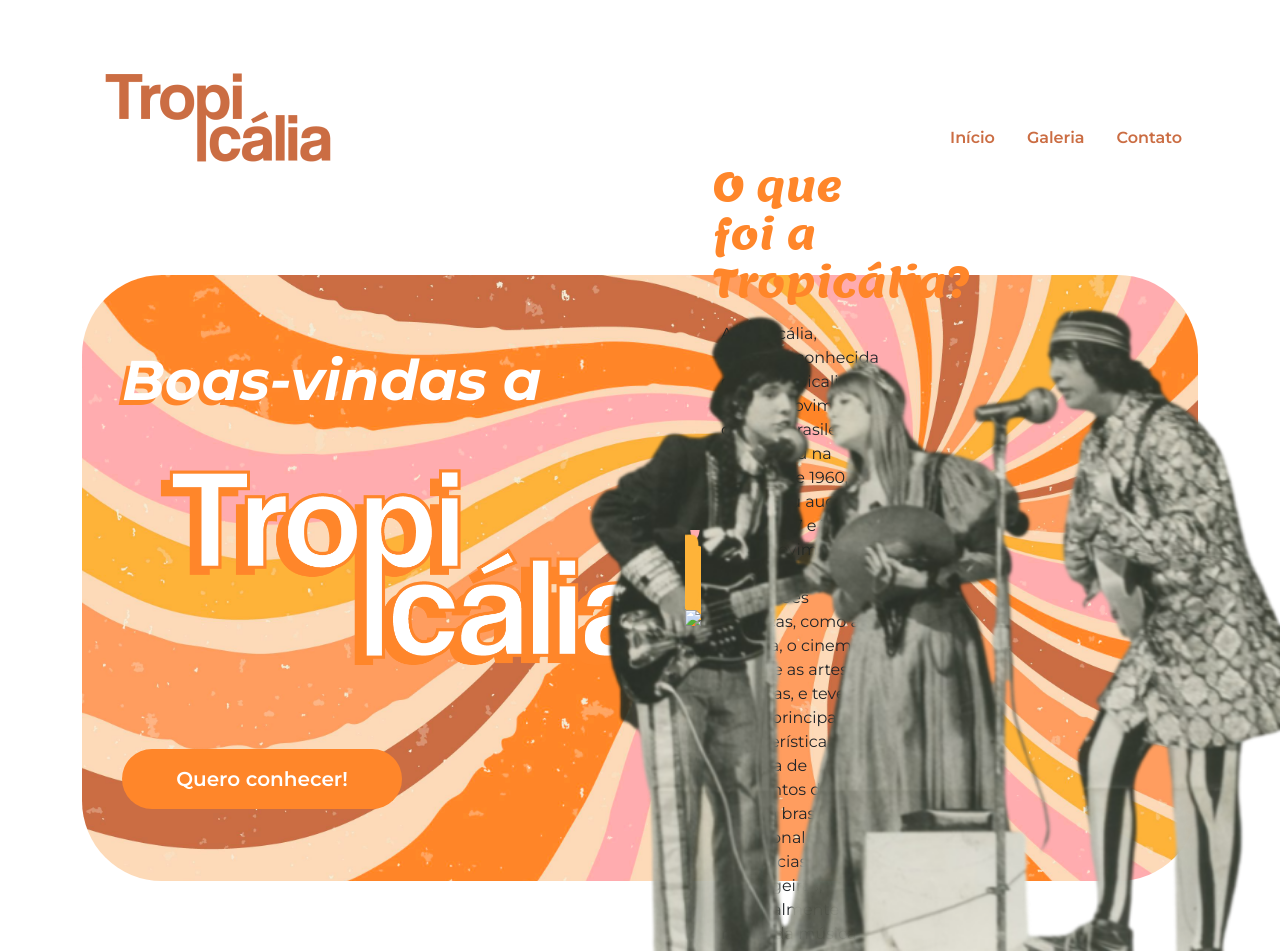
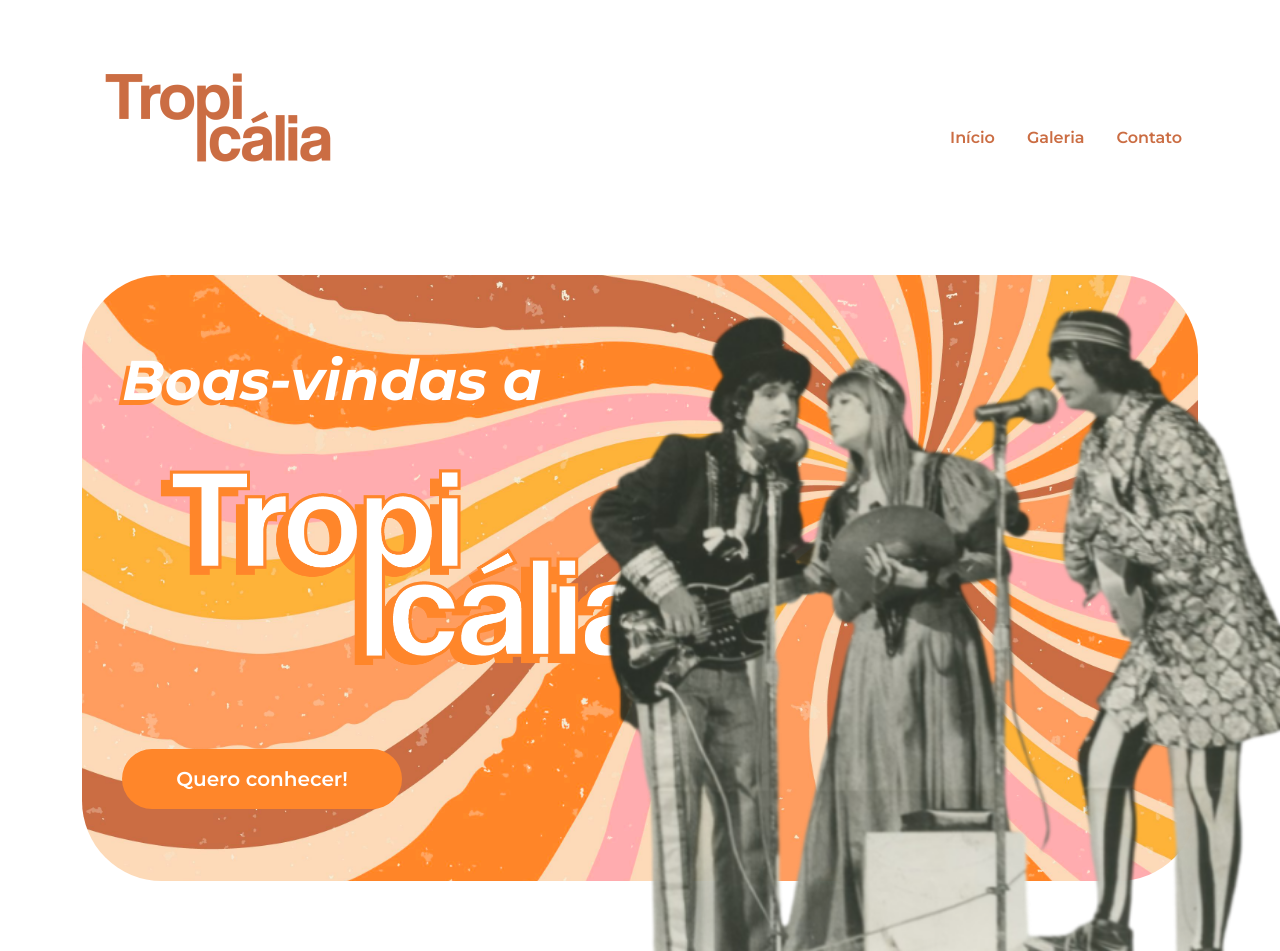
Before and after one commit to ProfessorAllan/Tropicalia, a plain HTML site: page index.html in a window 1280 px wide. Shown: the top 951 px of the page. Drawn offline with nearby package versions, Linux system fonts and the light colour scheme; a script that the page names is missing.

Commit message:
Update index.html

```diff
--- a/index.html
+++ b/index.html
@@ -39,7 +39,7 @@
                         conhecer!</a>
                 </div>
                 <img src="img/lossy-page1-640px-Os_Mutantes.tif (1).png" alt="A imagem mostra o grupo musical tropicalista Os Mutantes. São três pessoas cantando em dois microfones" title="Os mutantes - CC0 Domínio Público / Acervo Arquivo Nacional" class="img-fluid img-inicio">
-                <img src="img/img/800px-Isla_Tropicalia_Tabarca.jpg
+
             </div>
         </section>
 
```
